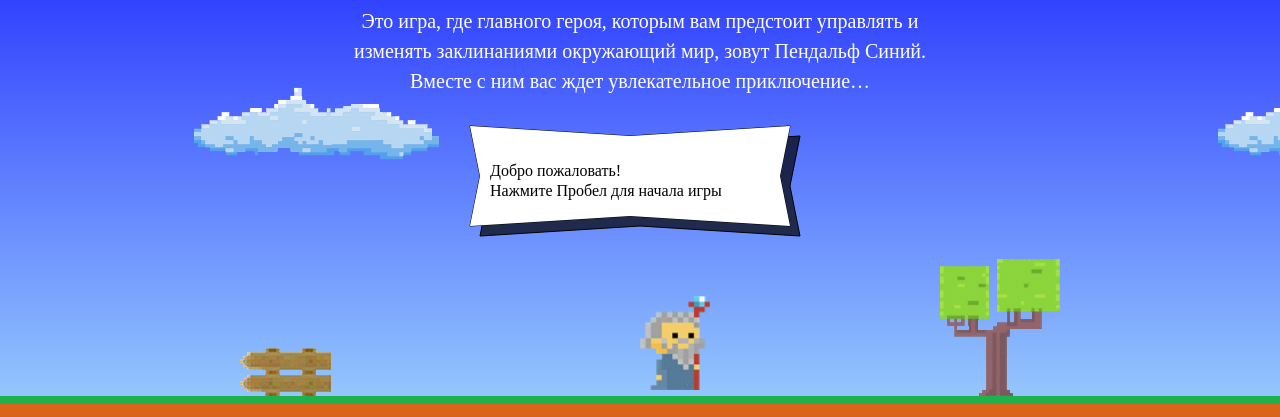
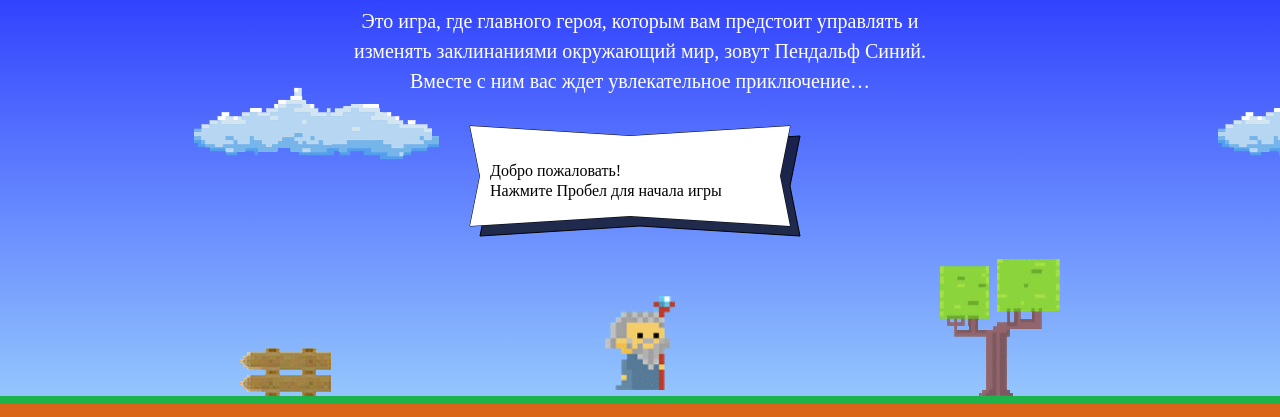
Before and after one commit to Sirius20/1008361-code-and-magick-19, a website: page index.html in a window 1280 px wide. Shown: the part 203-620 px from the top of the page. Drawn offline with Linux system fonts and the light colour scheme; a web font is replaced by a local one.

Commit message:
Правки-1

```diff
--- a/index.html
+++ b/index.html
@@ -182,22 +182,22 @@
 </template>
 <script>
 var fireballSize = 22;
-var getFireballSpeed = function(left){
+var wizardSpeed = 3;
+var wizardWidth = 70;
+var getFireballSpeed = function(left) {
   return left ? 5 : 2;
 };
-var wizardSpeed = 3;
-var wizardWidth  = 70;
-var getWizardHeight = function(){
-  var result = 1.337*wizardWidth;
+var getWizardHeight = function() {
+  var result = 1.337 * wizardWidth;
   return result;
 };
+var getWizardX = function(width) {
+  return (width - wizardWidth) / 2
+};
+var getWizardY = function(height) {
+  return height-(height/3);
+};
 
-var getWizardX = function(width){
-  return width = width/2
-};
-var getWizardY = function(height){
-  return height = height-(height/3);
-}
 </script>
 <script src="js/game.js"></script>
 
```
